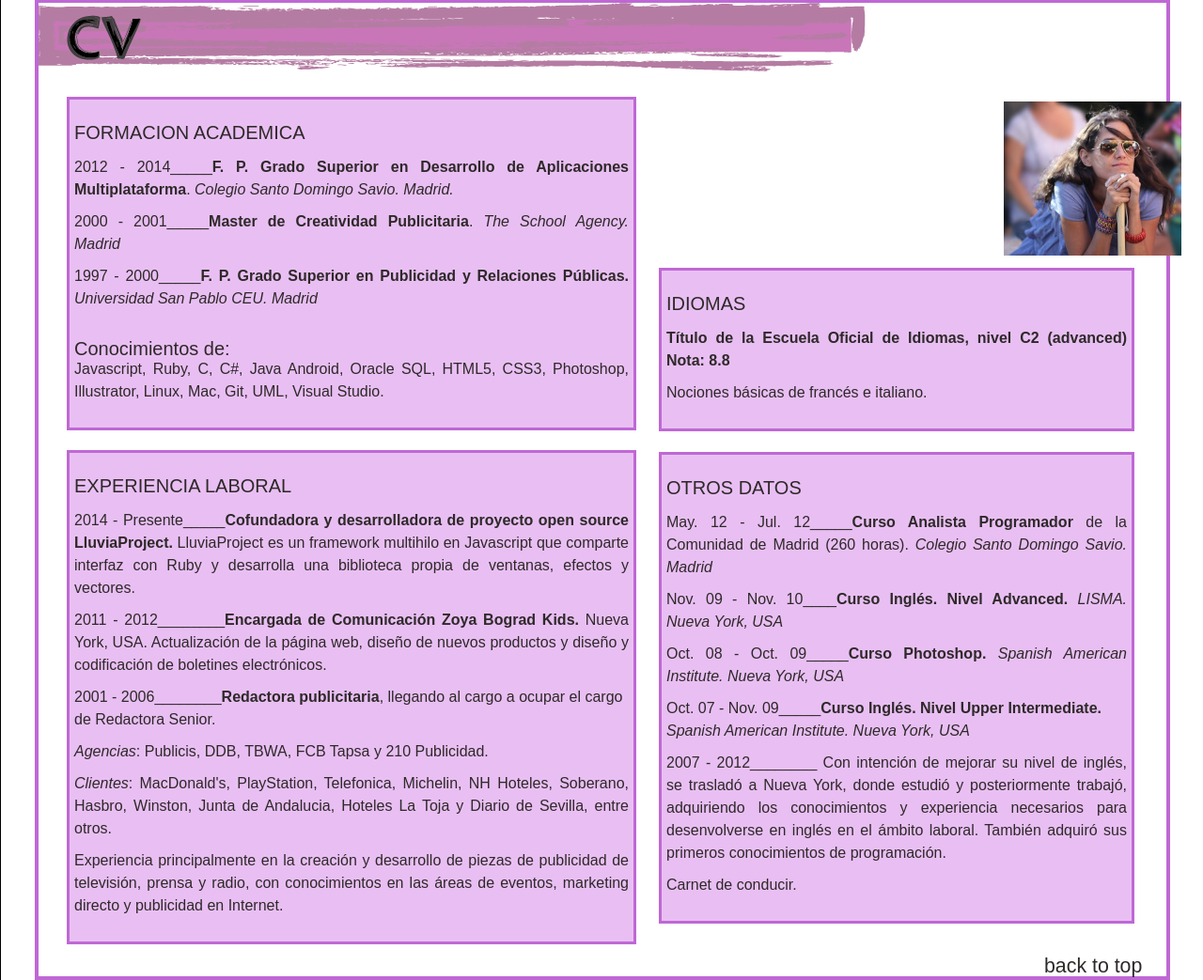
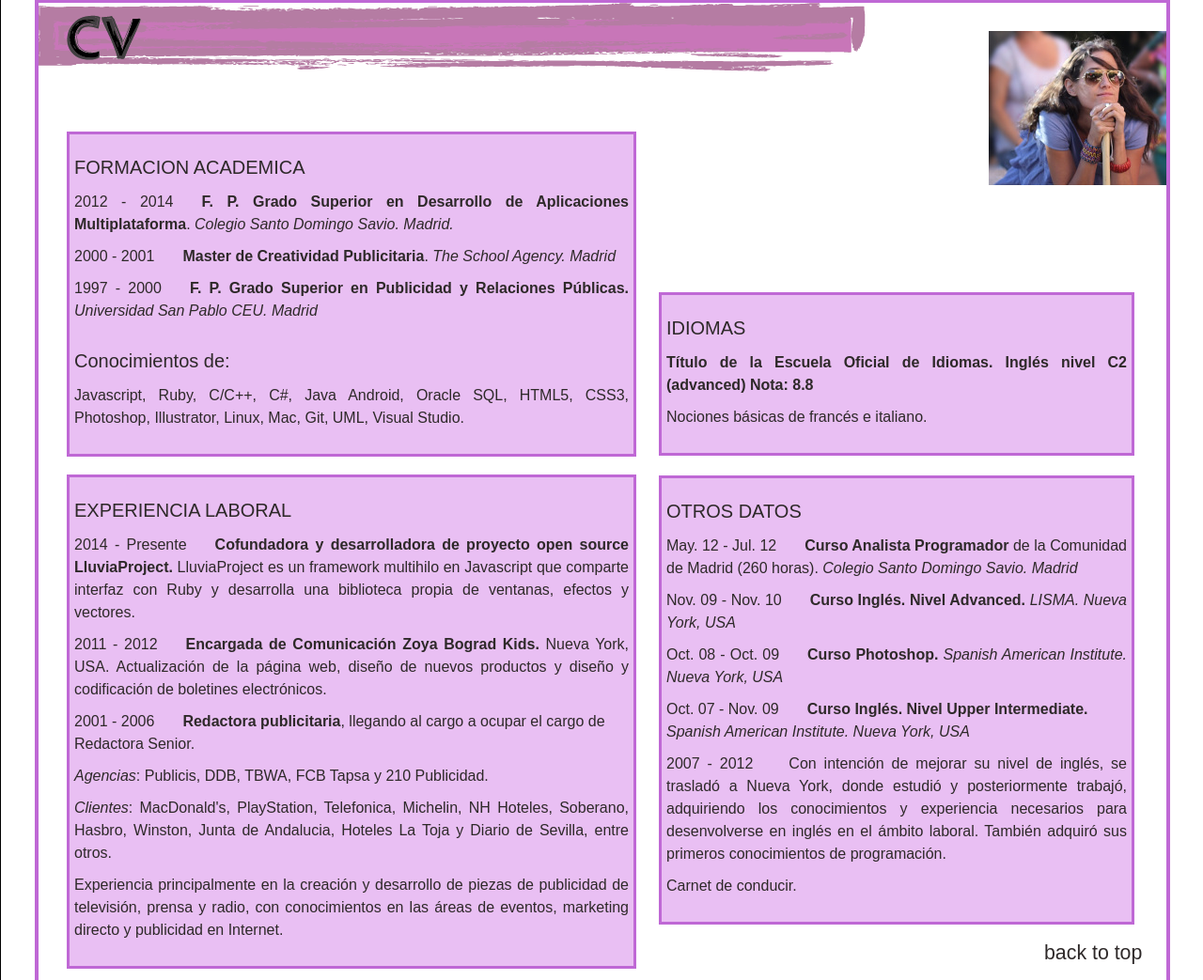
Before and after one commit to lau-zorrilla/portfolio_web, a plain HTML site: page index.html in a window 1280 px wide. Shown: the part 722-1765 px from the top of the page at 94% size. Drawn offline with Linux system fonts and the light colour scheme.

Commit message:
images erased

```diff
--- a/css/stylesheet.css
+++ b/css/stylesheet.css
@@ -120,7 +120,6 @@ body {
 #main img {
     margin-top: 30px;
     margin-left: 20px;
-    /*box-shadow: 10px 10px 5px #888888;*/
 }
 #main li {
     margin-bottom: 10px;
@@ -147,6 +146,7 @@ body {
     background-position: top left;
     margin: auto;
     margin-top: 20px;
+    overflow: hidden;
 }
 .purple_title{
     /*background-image: url("../images/purple_title.png");*/
@@ -162,7 +162,7 @@ body {
     background-image: url("../images/blue_title.png");
 }
 #purple{
-    background-color: #fff;
+    /*background-color: #e9bff3;*/
     background-image: url("../images/purple_band.png");
     border: solid 4px #bf68d5;
 }
@@ -176,24 +176,45 @@ body {
 .italic_text{
     font-style: italic;
 }
-.year{
-}
 .cv_boxes{
     width: 500px;
     margin-left: 17px;
-    margin-top: 20px;
+    margin-bottom: 20px;
     border: 3px solid #bf68d5;
+    background-color: #e9bff3;
+    overflow: hidden;
     /*border-radius: 25px;*/
-    background-color: #e9bff3;
 }
 .left{
     margin-left: 30px;
     width: 600px;
-    margin-top: 20px;
 }
 .right{
     margin-left: 660px;
-    margin-top: -100px;
+    margin-top: -195px;
+}
+#purple_container{
+    width: 1200px;
+    margin-top: -60px;
+    margin-bottom: 20px;
+}
+#academics{
+}
+#knowlegde{
+}
+#photo{
+    margin-left: 991px;
+}
+#languages{
+}
+#work_exp{
+}
+.year{
+    margin-right: 30px;
+}
+#other_data{
+    margin-top: -545px;
+    margin-bottom: 20px;
 }
 .app_text{
     width: 400px;
@@ -203,24 +224,6 @@ body {
 }
 .space_top{
     padding-top: 100px;
-}
-#knowlegde{
-    margin-top: -15px;
-}
-#academics{
-    margin-top: 100px;
-}
-#photo{
-    margin-left: 1007px;
-    margin-top: -380px;
-    margin-bottom: 110px;
-}
-#work_exp{
-    margin-top: 20px;
-}
-#other_data{
-    margin-top: -524px;
-    margin-bottom: 35px;
 }
 #mantra{
     margin-bottom: 110px;
--- a/index.html
+++ b/index.html
@@ -6,11 +6,11 @@
     <script src="javascript/main.js" language="JavaScript"> </script>
     <link rel="stylesheet" type="text/css" href="css/stylesheet.css">
   </head>
-  <body>
+  <body onload="main();">
   <div id="container">
   <div id="header">
       <a name="top"></a>
-  	<img src="images/blackBand.png" alt="black band">
+  	  <img src="images/blackBand.png" alt="black band" id="black_band">
   	  <div id="presentation">
   	      <p id="name" class="presentation_text">laura zorrilla</p>
   	      <p id="portfolio" class="presentation_text">PORTFOLIO</p>
@@ -25,40 +25,41 @@
   	  <p id="games" class="menu_text"><a href="#4">games</a></p>
   	</div>
   	<div id="purple" class="boxes"><a name="1"></a>
+        <div id="photo">
+            <img src="images/photo2_sm.jpg">
+        </div>
+      <div id="purple_container">
       <div id="academics" class="cv_boxes left">
           <ul>
   		    <li class="cv_title purple_title">FORMACION ACADEMICA<br/></li>
-            <li><p><span class="year" >2012 - 2014_____</span><span class="bold_text" >F. P. Grado Superior en Desarrollo de Aplicaciones
+            <li><p><span class="year" >2012 - 2014</span><span class="bold_text" >F. P. Grado Superior en Desarrollo de Aplicaciones
             Multiplataforma</span>. <span class="italic_text">Colegio Santo Domingo Savio. Madrid.</span></p></li>
-            <li><p><span class="year" >2000 - 2001_____</span><span class="bold_text" >Master de Creatividad Publicitaria</span>. <span class="italic_text">The School Agency. Madrid</span></p></li>
-            <li><p><span class="year" >1997 - 2000_____</span><span class="bold_text" >F. P. Grado Superior en Publicidad y Relaciones Públicas.</span>
+            <li><p><span class="year" >2000 - 2001</span><span class="bold_text" >Master de Creatividad Publicitaria</span>. <span class="italic_text">The School Agency. Madrid</span></p></li>
+            <li><p><span class="year" >1997 - 2000</span><span class="bold_text" >F. P. Grado Superior en Publicidad y Relaciones Públicas.</span>
             <span class="italic_text">Universidad San Pablo CEU. Madrid</span></p></li>
           </ul><br/>
           <ul>
             <li><p><span class="cv_title">Conocimientos de:</span></p></li>
-            <li id="knowlegde"><p>Javascript, Ruby, C, C#, Java Android, Oracle SQL, HTML5, CSS3,
+            <li id="knowlegde"><p>Javascript, Ruby, C/C++, C#, Java Android, Oracle SQL, HTML5, CSS3,
             Photoshop, Illustrator, Linux, Mac, Git, UML, Visual Studio.</p></li>
           </ul><br/>
         </div>
-        <div id="photo">
-            <img src="images/photo2_sm.jpg">
-        </div>
-        <div id="lenguages" class="cv_boxes right">
+        <div id="languages" class="cv_boxes right">
           <ul>
              <li class="cv_title purple_title">IDIOMAS<br/></li>
-             <li><span class="bold_text" ><p>Título de la Escuela Oficial de Idiomas</span>, nivel C2 (advanced) Nota: 8.8</p></li>
+             <li><span class="bold_text" ><p>Título de la Escuela Oficial de Idiomas.</span> Inglés nivel C2 (advanced) Nota: 8.8</p></li>
              <li><p>Nociones básicas de francés e italiano.</p></li>
           </ul><br/>
         </div>
         <div id="work_exp" class="cv_boxes left">
           <ul>
              <li class="cv_title purple_title">EXPERIENCIA LABORAL<br/></li>
-             <li><p><span class="year" >2014 - Presente_____</span><span class="bold_text" >Cofundadora y desarrolladora de proyecto open source LluviaProject.</span>
+             <li><p><span class="year" >2014 - Presente</span><span class="bold_text" >Cofundadora y desarrolladora de proyecto open source LluviaProject.</span>
              LluviaProject es un framework multihilo en Javascript que comparte interfaz
              con Ruby y desarrolla una biblioteca propia de ventanas, efectos y vectores.</p></li>
-             <li><p><span class="year" >2011 - 2012________</span><span class="bold_text" >Encargada de Comunicación Zoya Bograd Kids. </span>Nueva York, USA.
+             <li><p><span class="year" >2011 - 2012</span><span class="bold_text" >Encargada de Comunicación Zoya Bograd Kids. </span>Nueva York, USA.
              Actualización de la página web, diseño de nuevos productos y diseño y codificación de boletines electrónicos.</p></li>
-             <li><span class="year" >2001 - 2006________</span><span class="bold_text" >Redactora publicitaria</span>, llegando al cargo a ocupar el cargo de
+             <li><span class="year" >2001 - 2006</span><span class="bold_text" >Redactora publicitaria</span>, llegando al cargo a ocupar el cargo de
              Redactora Senior.</li>
              <li><p><span class="italic_text">Agencias</span>: Publicis, DDB, TBWA, FCB Tapsa y 210 Publicidad.</p></li>
              <li><p><span class="italic_text">Clientes</span>: MacDonald's, PlayStation, Telefonica, Michelin, NH Hoteles,
@@ -71,16 +72,17 @@
         <div id="other_data" class="cv_boxes right">
           <ul>
             <li class="cv_title purple_title">OTROS DATOS<br/></li>
-            <li><p><span class="year" >May. 12 - Jul. 12_____</span><span class="bold_text" >Curso Analista Programador</span> de la Comunidad de Madrid (260 horas).
+            <li><p><span class="year" >May. 12 - Jul. 12</span><span class="bold_text" >Curso Analista Programador</span> de la Comunidad de Madrid (260 horas).
             <span class="italic_text">Colegio Santo Domingo Savio. Madrid</span></p></li>
-            <li><p><span class="year" >Nov. 09 - Nov. 10____</span><span class="bold_text" >Curso Inglés. Nivel Advanced.</span><span class="italic_text"> LISMA. Nueva York, USA</span></p></li>
-            <li><p><span class="year" >Oct. 08 - Oct. 09_____</span><span class="bold_text" >Curso Photoshop.</span><span class="italic_text"> Spanish American Institute. Nueva York, USA</span></p></li>
-            <li><span class="year" >Oct. 07 - Nov. 09_____</span><span class="bold_text" >Curso Inglés. Nivel Upper Intermediate.</span><span class="italic_text"> Spanish American Institute. Nueva York, USA</span></li>
-            <li><p><span class="year" >2007 - 2012________</span> Con intención de mejorar su nivel de inglés, se trasladó a Nueva York, donde estudió y posteriormente trabajó, adquiriendo los conocimientos y experiencia necesarios para desenvolverse en inglés en el ámbito laboral. También adquiró sus primeros conocimientos de programación.</p></li>
+            <li><p><span class="year" >Nov. 09 - Nov. 10</span><span class="bold_text" >Curso Inglés. Nivel Advanced.</span><span class="italic_text"> LISMA. Nueva York, USA</span></p></li>
+            <li><p><span class="year" >Oct. 08 - Oct. 09</span><span class="bold_text" >Curso Photoshop.</span><span class="italic_text"> Spanish American Institute. Nueva York, USA</span></p></li>
+            <li><span class="year" >Oct. 07 - Nov. 09</span><span class="bold_text" >Curso Inglés. Nivel Upper Intermediate.</span><span class="italic_text"> Spanish American Institute. Nueva York, USA</span></li>
+            <li><p><span class="year" >2007 - 2012</span> Con intención de mejorar su nivel de inglés, se trasladó a Nueva York, donde estudió y posteriormente trabajó, adquiriendo los conocimientos y experiencia necesarios para desenvolverse en inglés en el ámbito laboral. También adquiró sus primeros conocimientos de programación.</p></li>
             <li>Carnet de conducir.</li>
           </ul><br/>
         </div>
       <a class="to_top" href="#top">back to top</a>
+      </div>
   	</div>
   	<div id="green" class="boxes"><a name="2"></a>
   		<img  class="space_top"src="images/web_lluvia2.png">
@@ -92,10 +94,10 @@
             debería mostrar los contenidos de la web resumidos y de manera clara, para que
             el usuario sepa que va a encontrar en cada sección antes de acceder a ella. Se
             pedía que también que estuviera relacionada con la lluvia o el agua de alguna
-            manera, motivo por el que se eligió el color azul como para la parte de la web
+            manera, motivo por el que se eligió el color azul para la parte de la web
             que primero ve el usuario.</p>
           </div>
-          <div id="visit_lluvia"><a href="http://novaws.es/progress/vendor/lluvia_web/">visit the web</a></div>
+          <div id="visit_lluvia"><a href="http://novaws.es/progress/vendor/lluvia_web/">visit the website</a></div>
   		<img src="images/mantra-Tshirt2.png">
   		<div id="mantra" class="app_text">
           <div class="cv_title green_title">Mantra T-Shirt</div><br/>
--- a/javascript/main.js
+++ b/javascript/main.js
@@ -0,0 +1,33 @@
+function main() {
+    /*var bb_margin, gb_margin
+
+    for (var i = 0; i < 1200; i++)
+        bb_margin += 1
+    black_band.style.marginLeft = "" + bb_margin + "px"
+
+    for (var i = 0; i > 1200; i++)
+        gb_margin -= 1
+    gray.style.marginRight = "" + gb_margin + "px"*/
+
+    /*academics.addEventListener("mouseover", panel_open)
+    academics.addEventListener("mouseout", panel_close)*/
+
+    /*purple_container.scrollBottom = purple_container.scrollHeight;
+    var objDiv = document.getElementById("your_div");*/
+}
+
+function panel_open() {
+    var ac_height = 65
+    for (var i = 0; i < 300; i++)
+        ac_height += 1
+    academics.style.height = "" + ac_height + "px"
+}
+
+function panel_close() {
+    var ac_height = 300
+    for (var i = 0; i > 65; i++) {
+        ac_height -= 1
+        academics.style.height = "" + ac_height + "px"
+    }
+}
+/*var acdmcs = document.getElementById("academics")*/
```
Also changed, not shown: images/blue_band_sm.png (deleted), images/blue_deco.png (deleted), images/circle.png (added), images/circles_empty.png (added), images/cv_bk.png (deleted), images/cv_bk2.png (deleted), images/cv_bk3.png (deleted), images/footerBand.png (deleted), images/green_band_sm.png (deleted), images/green_deco.png (deleted), images/orange_band_sm.png (deleted), images/orange_deco.png (deleted), images/purple_band_sm.png (deleted), images/purple_deco.png (deleted). Lines whose indentation alone changed are shown as unchanged.
